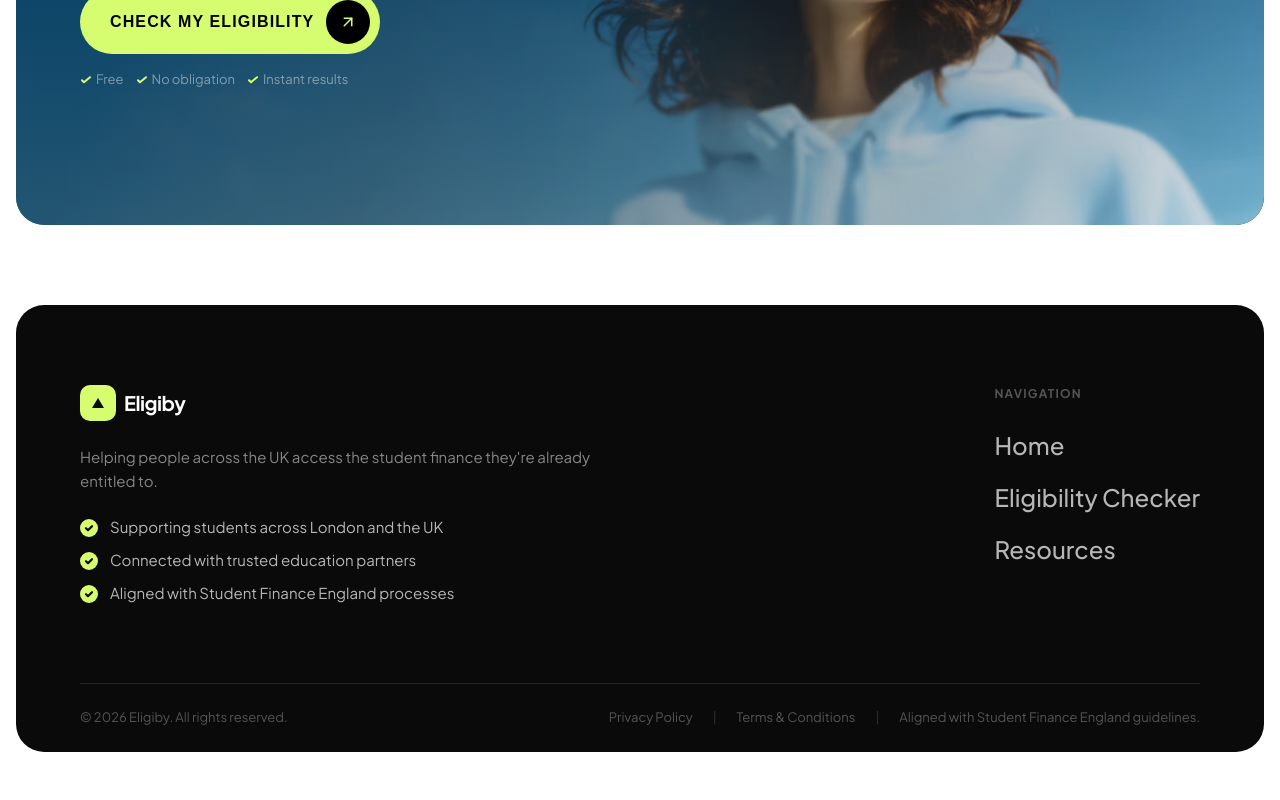
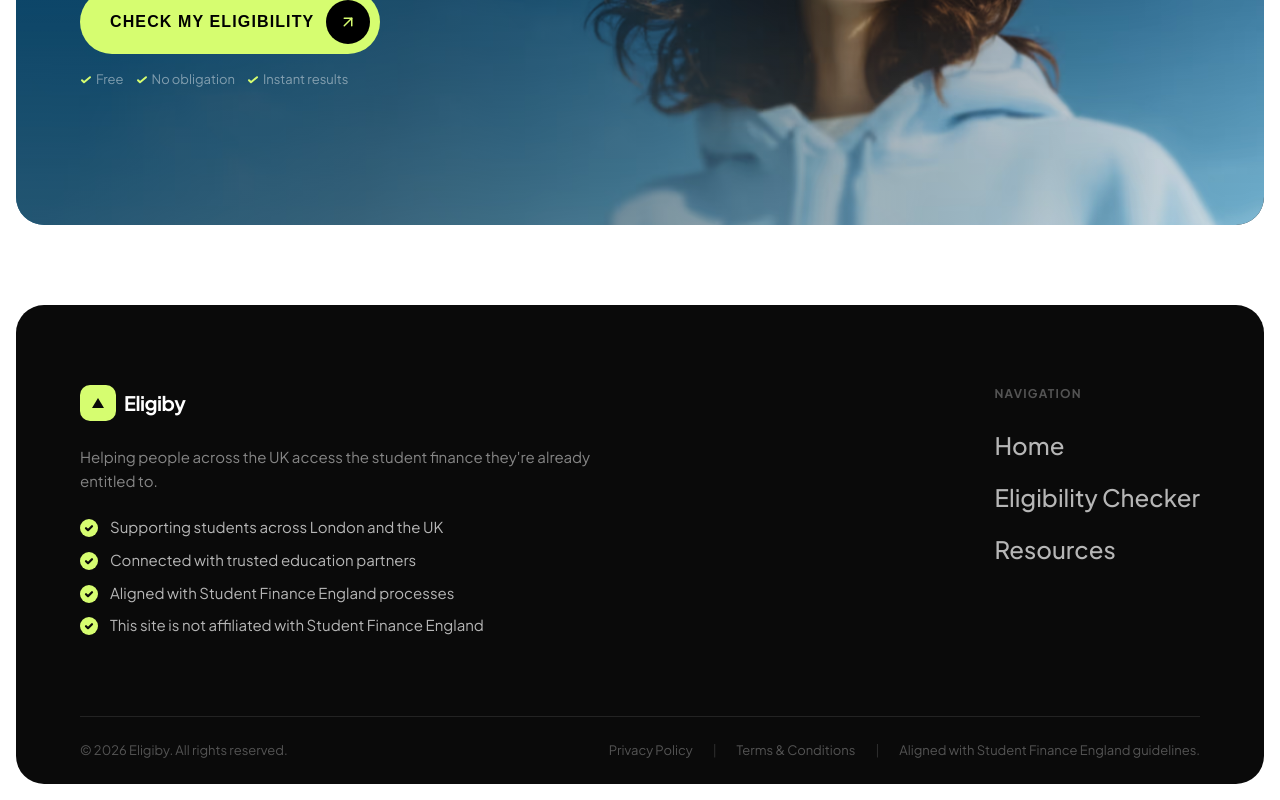
Before and after one commit to RishiharanBinory/LandingPage, a Next.js app in the folder landingpage/: page / in a window 1280 px wide. Shown: the part 7766-8566 px from the top of the page. Before the commit the page ends 8534 px from the top, so only its background shows below. Built offline with nearby package versions, Linux system fonts and the light colour scheme; a web font is replaced by a local one.

Commit message:
latest changes

```diff
--- a/landingpage/components/Maincomponents/Footer.tsx
+++ b/landingpage/components/Maincomponents/Footer.tsx
@@ -9,6 +9,7 @@ const features = [
   "Supporting students across London and the UK",
   "Connected with trusted education partners",
   "Aligned with Student Finance England processes",
+  "This site is not affiliated with Student Finance England",
 ];
 
 const links = [
@@ -140,10 +141,11 @@ export default function Footer() {
                 Terms & Conditions
               </Link>
               <span className="text-white/15 hidden sm:inline">|</span>
-              <p className="hidden sm:block">Aligned with Student Finance England guidelines.</p>
+              <p className="hidden sm:block">
+                Aligned with Student Finance England guidelines.
+              </p>
             </div>
           </div>
-
         </div>
       </div>
     </footer>
```
